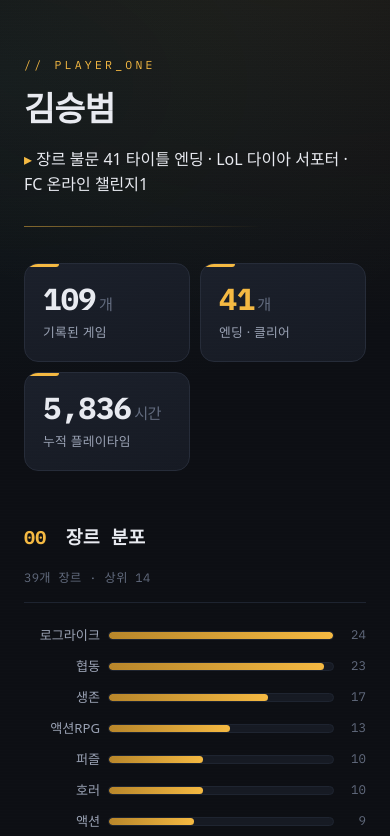
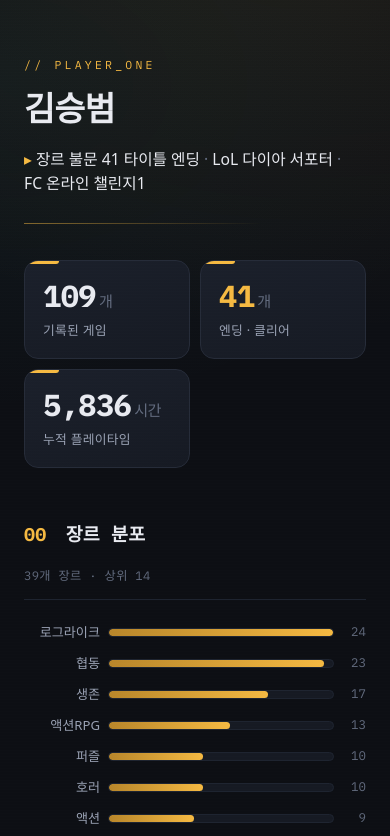
Before and after one commit to SBKIM9704/playtime-archive, a plain HTML site: page index.html in a window 390 px wide. Shown: the top 836 px of the page. Drawn offline with Linux system fonts and the light colour scheme; a web font is replaced by a local one.

Commit message:
태그라인 줄바꿈 개선 — 항목 nowrap, 구분자에서만 줄바꿈
데스크톱 한 줄 · 모바일은 'FC 온라인 챌린지1' 단어 깨짐 없이 항목 단위로 접힘

Co-Authored-By: Claude Opus 4.8 (1M context) <noreply@anthropic.com>

```diff
--- a/assets/app.js
+++ b/assets/app.js
@@ -42,7 +42,11 @@ function renderProfile() {
   const p = state.data.profile || {};
   if (p.handle) $("#handle").textContent = `// ${p.handle}`;
   if (p.name) $("#name").textContent = p.name;
-  $("#tagline").textContent = p.tagline || "";
+  // 각 항목을 nowrap 단위로 묶고 " · " 에서만 줄바꿈
+  $("#tagline").innerHTML = (p.tagline || "")
+    .split(" · ")
+    .map((s) => `<span class="tag-item">${esc(s)}</span>`)
+    .join('<span class="tag-sep"> · </span>');
   const introEl = $("#intro");
   if (p.intro) { introEl.textContent = p.intro; introEl.style.display = ""; }
   else { introEl.style.display = "none"; }
--- a/assets/style.css
+++ b/assets/style.css
@@ -93,16 +93,18 @@ main { max-width: 1080px; margin: 0 auto; padding: 0 24px 40px; }
   color: var(--ink);
 }
 .hero__tagline {
-  font-size: clamp(1rem, 2.6vw, 1.4rem);
+  font-size: clamp(0.98rem, 2.4vw, 1.35rem);
   font-weight: 500;
   color: var(--ink);
   margin: 0 0 14px;
-  max-width: 40ch;
+  line-height: 1.55;
 }
 .hero__tagline::before {
   content: "▸ ";
   color: var(--amber);
 }
+.hero__tagline .tag-item { white-space: nowrap; }
+.hero__tagline .tag-sep { color: var(--ink-faint); }
 .hero__intro {
   color: var(--ink-dim);
   max-width: 56ch;
```
